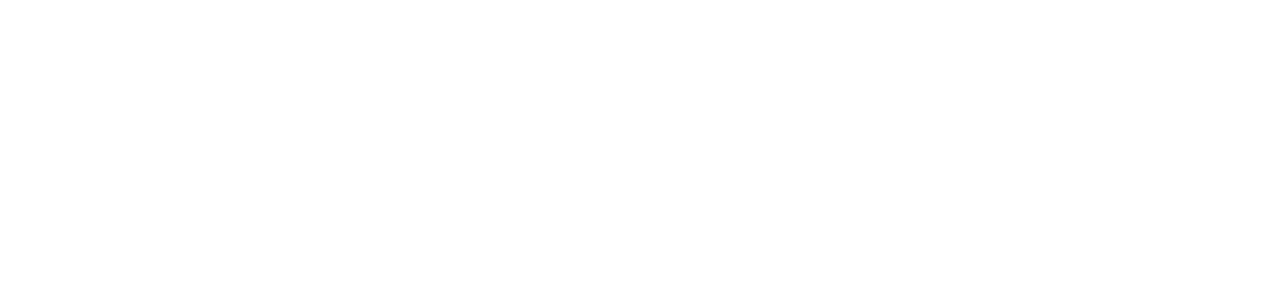
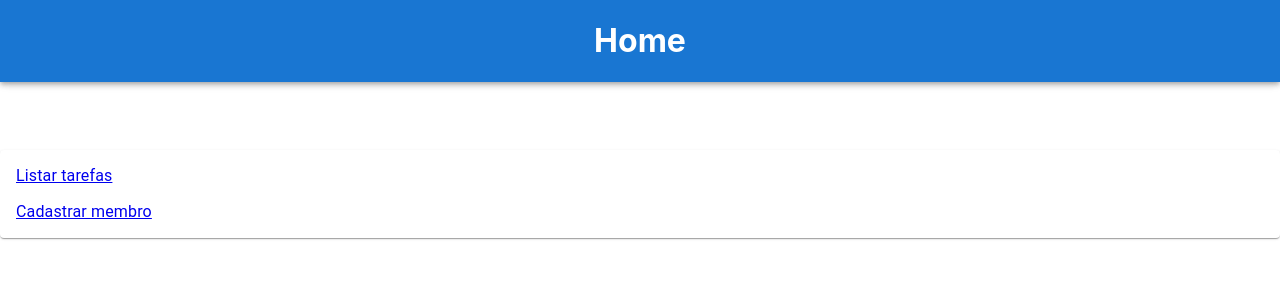
Before and after one commit to vitorlms/to-do-list, a React (Create React App) app in the folder frontend/: page / in a window 1280 px wide. Before the commit this address had no page. Shown: the top 300 px of the page. Built offline with nearby package versions, Linux system fonts and the light colour scheme.

Commit message:
Created home route

```diff
--- a/frontend/src/routes.js
+++ b/frontend/src/routes.js
@@ -9,7 +9,7 @@
   return (
     <BrowserRouter>
       <Routes>
-        {/* <Route path={''} element={<Home />} /> */}
+        <Route path={''} element={<Home />} />
         <Route path={'cadastrar-tarefa'} element={<CadastrarTarefa/>}/>
         <Route path={'editar-tarefa'} element={<EditarTarefa/>}/>
         <Route path={'cadastrar-membro'} element={<CadastrarMembro/>}/>
```
